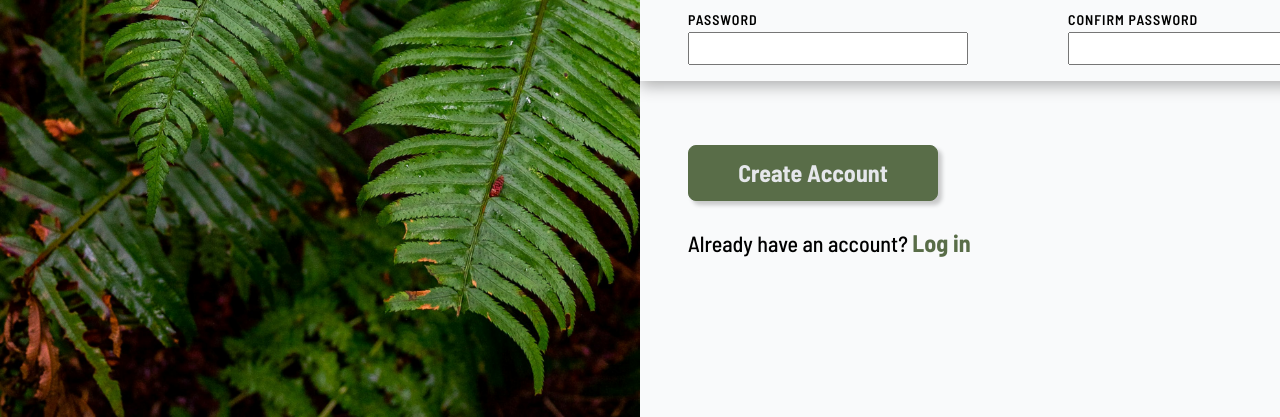
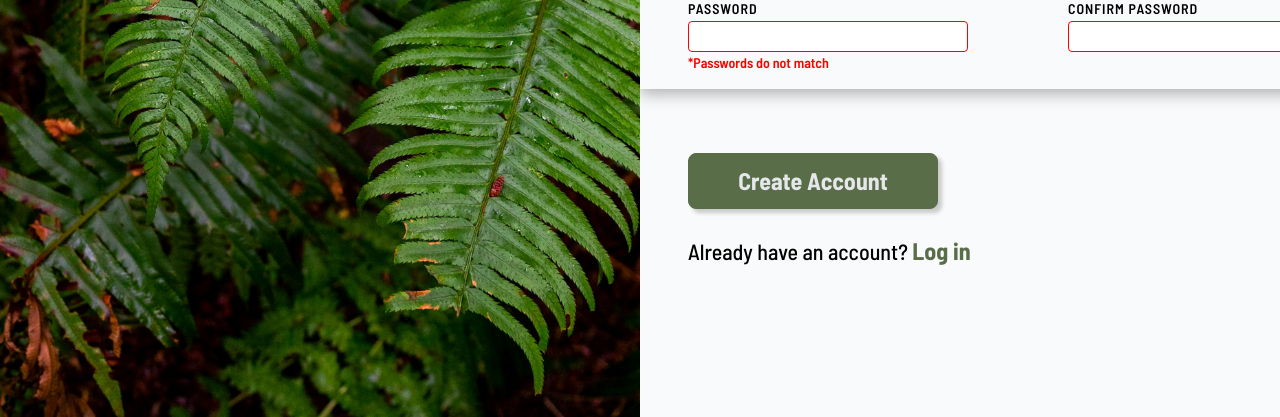
Before and after one commit to TheFutaBandit/login_page_form, a plain HTML site: page index.html in a window 1280 px wide. Shown: the part 543-960 px from the top of the page. Drawn offline with Linux system fonts and the light colour scheme; files whose address does not match are found by name.

Commit message:
Form Pseudo Classes implemented
-All pseudo classes Implemented
-Added valid and invalid for passwords
-Project complete

```diff
--- a/index.html
+++ b/index.html
@@ -48,11 +48,12 @@
                         <div class = "user_passwords">
                             <section>
                                 <label for = "user_pwd">PASSWORD</label>
-                                <input id = "user_pwd" type = "password" name = "user_pwd" />
+                                <input id = "user_pwd" type = "password" name = "user_pwd" required/>
+                                <p id = "error_message">*Passwords do not match</p>
                             </section>
                             <section>
                                 <label for = "user_c_pwd">CONFIRM PASSWORD</label>
-                                <input id = "user_c_pwd" type = "password" name = "user_c_pwd" />
+                                <input id = "user_c_pwd" type = "password" name = "user_c_pwd" required/>
                             </section>
                         </div>
                     </fieldset>
--- a/styles.css
+++ b/styles.css
@@ -177,9 +177,50 @@ fieldset input[type="text"],
 fieldset input[type="number"],
 fieldset input[type="email"],
 fieldset input[type="password"] {
+    border: 1px var(--input_border_color) solid;
     margin-top: 2px;
     min-width:280px;
+    border-radius: 4px;
+    padding-left: 7px;
 }
+
+fieldset input[type="text"]:focus,
+fieldset input[type="number"]:focus,
+fieldset input[type="email"]:focus,
+fieldset input[type="password"]:focus {
+    border-color: blue;
+    box-shadow: 2px 2px 5px rgb(0,0,0,0.4);
+    outline:none;
+}
+
+fieldset input[type="text"]:invalid,
+fieldset input[type="number"]:invalid,
+fieldset input[type="email"]:invalid,
+fieldset input[type="password"]:invalid {
+    border-color: red;
+    outline:none;
+}
+
+#error_message {
+    font-size: 14px;
+    color: red;
+    display: none;
+}
+
+fieldset .user_passwords input[type="password"]:invalid + #error_message {
+    display: block;
+}
+
+fieldset .user_passwords input[type="password"]:valid + #error_message {
+    display: none;
+}
+
+
+
+
+
+
+
 
 
 
```
